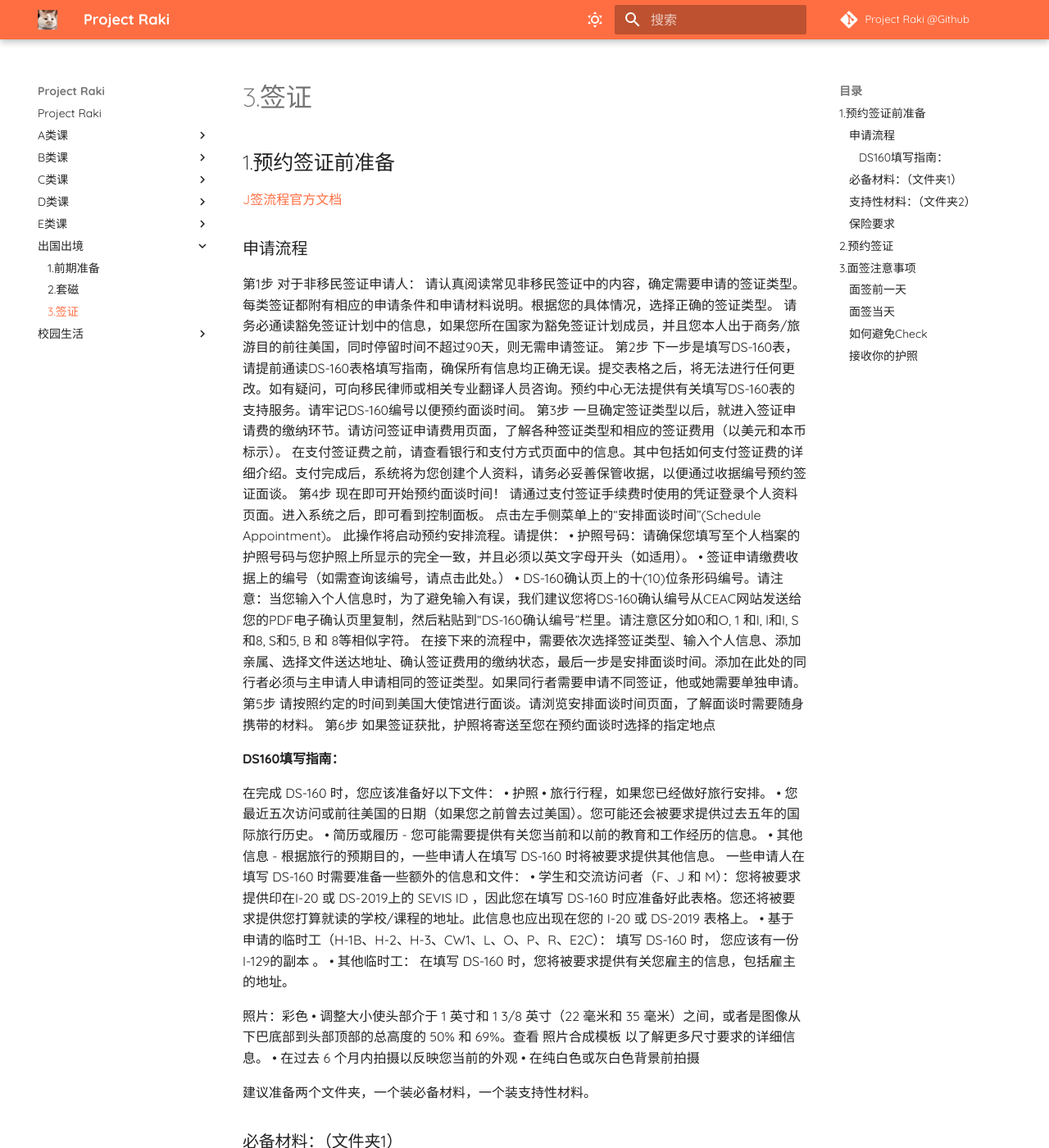
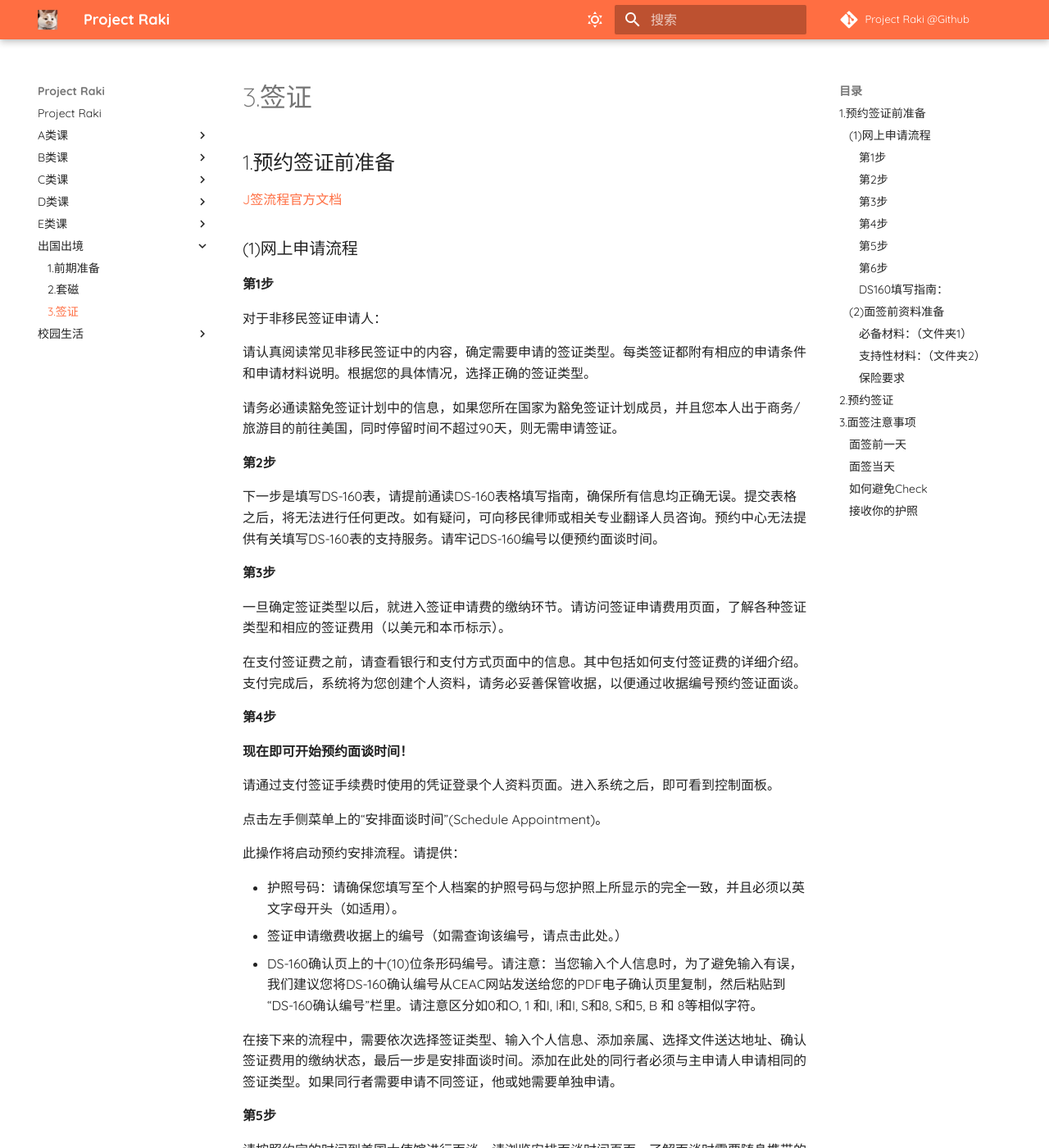
Before and after one commit to Shall-We-Dance/ProjectRaki, an MkDocs documentation site: the page built from docs/出国出境/3.签证.md, in a window 1280 px wide and 1400 px high. Shown: the whole window at 82% size. Built offline with MkDocs 1.6.1 and Material for MkDocs 9.7.7, drawn with Linux system fonts in a browser that asks for light colours; comment, search, counter and statistics services are not loaded; part of the change alters nothing that is shown; some of the changed text lies outside the part shown.

Commit message:
Update 3.签证.md

```diff
--- a/docs/出国出境/3.签证.md
+++ b/docs/出国出境/3.签证.md
@@ -4,52 +4,81 @@
 
 [J签流程官方文档](https://www.ustraveldocs.com/cn_zh/cn-niv-typej.asp)
 
-### 申请流程
+### (1)网上申请流程
 
-第1步
+#### 第1步
+
 对于非移民签证申请人：
+
 请认真阅读常见非移民签证中的内容，确定需要申请的签证类型。每类签证都附有相应的申请条件和申请材料说明。根据您的具体情况，选择正确的签证类型。
+
 请务必通读豁免签证计划中的信息，如果您所在国家为豁免签证计划成员，并且您本人出于商务/旅游目的前往美国，同时停留时间不超过90天，则无需申请签证。
-第2步
+
+#### 第2步
+
 下一步是填写DS-160表，请提前通读DS-160表格填写指南，确保所有信息均正确无误。提交表格之后，将无法进行任何更改。如有疑问，可向移民律师或相关专业翻译人员咨询。预约中心无法提供有关填写DS-160表的支持服务。请牢记DS-160编号以便预约面谈时间。
-第3步
+
+#### 第3步
+
 一旦确定签证类型以后，就进入签证申请费的缴纳环节。请访问签证申请费用页面，了解各种签证类型和相应的签证费用（以美元和本币标示）。
+
 在支付签证费之前，请查看银行和支付方式页面中的信息。其中包括如何支付签证费的详细介绍。支付完成后，系统将为您创建个人资料，请务必妥善保管收据，以便通过收据编号预约签证面谈。
-第4步
-现在即可开始预约面谈时间！
+
+#### 第4步
+
+**现在即可开始预约面谈时间！**
+
 请通过支付签证手续费时使用的凭证登录个人资料页面。进入系统之后，即可看到控制面板。
+
 点击左手侧菜单上的“安排面谈时间”(Schedule Appointment)。
+
 此操作将启动预约安排流程。请提供：
-•	护照号码：请确保您填写至个人档案的护照号码与您护照上所显示的完全一致，并且必须以英文字母开头（如适用）。
-•	签证申请缴费收据上的编号（如需查询该编号，请点击此处。）
-•	DS-160确认页上的十(10)位条形码编号。请注意：当您输入个人信息时，为了避免输入有误，我们建议您将DS-160确认编号从CEAC网站发送给您的PDF电子确认页里复制，然后粘贴到“DS-160确认编号”栏里。请注意区分如0和O, 1 和I, l和I, S和8, S和5, B 和 8等相似字符。
+
++ 护照号码：请确保您填写至个人档案的护照号码与您护照上所显示的完全一致，并且必须以英文字母开头（如适用）。
++ 签证申请缴费收据上的编号（如需查询该编号，请点击此处。）
++ DS-160确认页上的十(10)位条形码编号。请注意：当您输入个人信息时，为了避免输入有误，我们建议您将DS-160确认编号从CEAC网站发送给您的PDF电子确认页里复制，然后粘贴到“DS-160确认编号”栏里。请注意区分如0和O, 1 和I, l和I, S和8, S和5, B 和 8等相似字符。
+
 在接下来的流程中，需要依次选择签证类型、输入个人信息、添加亲属、选择文件送达地址、确认签证费用的缴纳状态，最后一步是安排面谈时间。添加在此处的同行者必须与主申请人申请相同的签证类型。如果同行者需要申请不同签证，他或她需要单独申请。
-第5步
+
+#### 第5步
+
 请按照约定的时间到美国大使馆进行面谈。请浏览安排面谈时间页面，了解面谈时需要随身携带的材料。
-第6步
-如果签证获批，护照将寄送至您在预约面谈时选择的指定地点
+
+#### 第6步
+
+如果签证获批，护照将寄送至您在预约面谈时选择的指定地点。
+
+PS: 如果是直接issued一般1周后就能收到，如果被check一般1-2个月后会通过，邮寄大概3天，EMS。
 
 #### DS160填写指南：
 
 在完成 DS-160 时，您应该准备好以下文件：
-•	护照
-•	旅行行程，如果您已经做好旅行安排。
-•	您最近五次访问或前往美国的日期（如果您之前曾去过美国）。您可能还会被要求提供过去五年的国际旅行历史。
-•	简历或履历 - 您可能需要提供有关您当前和以前的教育和工作经历的信息。
-•	其他信息 - 根据旅行的预期目的，一些申请人在填写 DS-160 时将被要求提供其他信息。
+
++ 护照
++ 旅行行程，如果您已经做好旅行安排（B签可能需要认真写，J/F不太看）
++ 您最近五次访问或前往美国的日期（如果您之前曾去过美国）。您可能还会被要求提供过去五年的国际旅行历史。
++ 简历或履历 - 您可能需要提供有关您当前和以前的教育和工作经历的信息。
++ 其他信息 - 根据旅行的预期目的，一些申请人在填写 DS-160 时将被要求提供其他信息。
+
 一些申请人在填写 DS-160 时需要准备一些额外的信息和文件：
-•	学生和交流访问者（F、J 和 M）：您将被要求提供印在I-20 或 DS-2019上的 SEVIS ID  ，因此您在填写 DS-160 时应准备好此表格。您还将被要求提供您打算就读的学校/课程的地址。此信息也应出现在您的 I-20 或 DS-2019 表格上。
-•	基于申请的临时工（H-1B、H-2、H-3、CW1、L、O、P、R、E2C）： 填写 DS-160 时， 您应该有一份I-129的副本 。
-•	其他临时工： 在填写 DS-160 时，您将被要求提供有关您雇主的信息，包括雇主的地址。
 
-照片：彩色
-•	调整大小使头部介于 1 英寸和 1 3/8 英寸（22 毫米和 35 毫米）之间，或者是图像从下巴底部到头部顶部的总高度的 50% 和 69%。查看 照片合成模板 以了解更多尺寸要求的详细信息。
-•	在过去 6 个月内拍摄以反映您当前的外观
-•	在纯白色或灰白色背景前拍摄
++ 学生和交流访问者（F、J 和 M）：您将被要求提供印在 I-20 或 DS-2019上的 **SEVIS ID**，因此您在填写 DS-160 时应准备好此表格。您还将被要求提供您打算就读的学校/课程的地址。此信息也应出现在您的 I-20 或 DS-2019 表格上。
++ 基于申请的临时工（H-1B、H-2、H-3、CW1、L、O、P、R、E2C）： 填写 DS-160 时， 您应该有一份I-129的副本 。
++	其他临时工： 在填写 DS-160 时，您将被要求提供有关您雇主的信息，包括雇主的地址。
+
+照片：电子档、彩色、正方形
+
++ 调整大小使头部介于 1 英寸和 1 3/8 英寸（22 毫米和 35 毫米）之间，或者是图像从下巴底部到头部顶部的总高度的 50% 和 69%。查看 照片合成模板 以了解更多尺寸要求的详细信息。
++ 在过去 6 个月内拍摄以反映您当前的外观
++ 在纯白色或灰白色背景前拍摄
+
+这玩意找个拍证件照的地方给他们说拍签证的就行。
+
+### (2)面签前资料准备
 
 建议准备两个文件夹，一个装必备材料，一个装支持性材料。
 
-### 必备材料：（文件夹1）
+#### 必备材料：（文件夹1）
 
 1.	护照
 2.	签证照片(目前都电子化但还是建议带一份标准签证照片)
@@ -60,7 +89,7 @@
 7.	面签确认页
 8.	身份证
 
-### 支持性材料：（文件夹2）
+#### 支持性材料：（文件夹2）
 
 9.	资助信息(Fund)
 10.	在读证明
@@ -72,23 +101,25 @@
 16.	户口本复印件
 17.	全家福
 
-### 保险要求
+#### 保险要求
 
-需要涵盖入境前到项目开始前
-所有 J-1 交流访问者和任何 J-2 家属必须有符合美国国务院规定的以下最低保险范围的保险：
-•	每次事故或疾病至少 100,000 美元的医疗福利；
-•	遗体送返保险金额为 25,000 美元；
-•	50,000 美元的医疗后送至本国保险；
-•	每次事故或疾病的免赔额不超过 500 美元；
-•	可能需要对现有行业标准确定的合理等待期；
-•	每次事故或疾病不得要求交流访问者支付超过 25% 的医疗费用；
-•	保险公司必须满足最低行业评级要求：
-o	AM 最佳评级为“A-”或以上；
-o	麦格劳希尔金融/标准普尔的索赔支付能力评级为“A-”或以上；
-o	Weiss Research, Inc. 评级为“B+”或以上；
-o	惠誉评级公司评级为“A-”或以上；
-o	穆迪投资者服务评级为“A3”或以上；
-o	或国务院可能不时指定的其他评级。
+保险需要涵盖入境前到项目开始前，所有 J-1 交流访问者和任何 J-2 家属必须有符合美国国务院规定的以下最低保险范围的保险：
+
++ 每次事故或疾病至少 100,000 美元的医疗福利；
++ 遗体送返保险金额为 25,000 美元；
++ 50,000 美元的医疗后送至本国保险；
++ 每次次事故或疾病的免赔额不超过 500 美元；
++ 可能需要对现有行业标准确定的合理等待期；
++ 每次事故或疾病不得要求交流访问者支付超过 25% 的医疗费用；
++ 保险公司必须满足最低行业评级要求：
++ AM 最佳评级为“A-”或以上；
++ 麦格劳希尔金融/标准普尔的索赔支付能力评级为“A-”或以上；
++ Weiss Research, Inc. 评级为“B+”或以上；
++ 惠誉评级公司评级为“A-”或以上；
++ 穆迪投资者服务评级为“A3”或以上；
++ 或国务院可能不时指定的其他评级。
+
+上面是美国政府要求，实际上每个学校都会给出一个他们认可的保险公司清单，跟着买就行了，准备好VISA卡（当然有的学校会帮你买）。
 
 ## 2.预约签证
 
```
